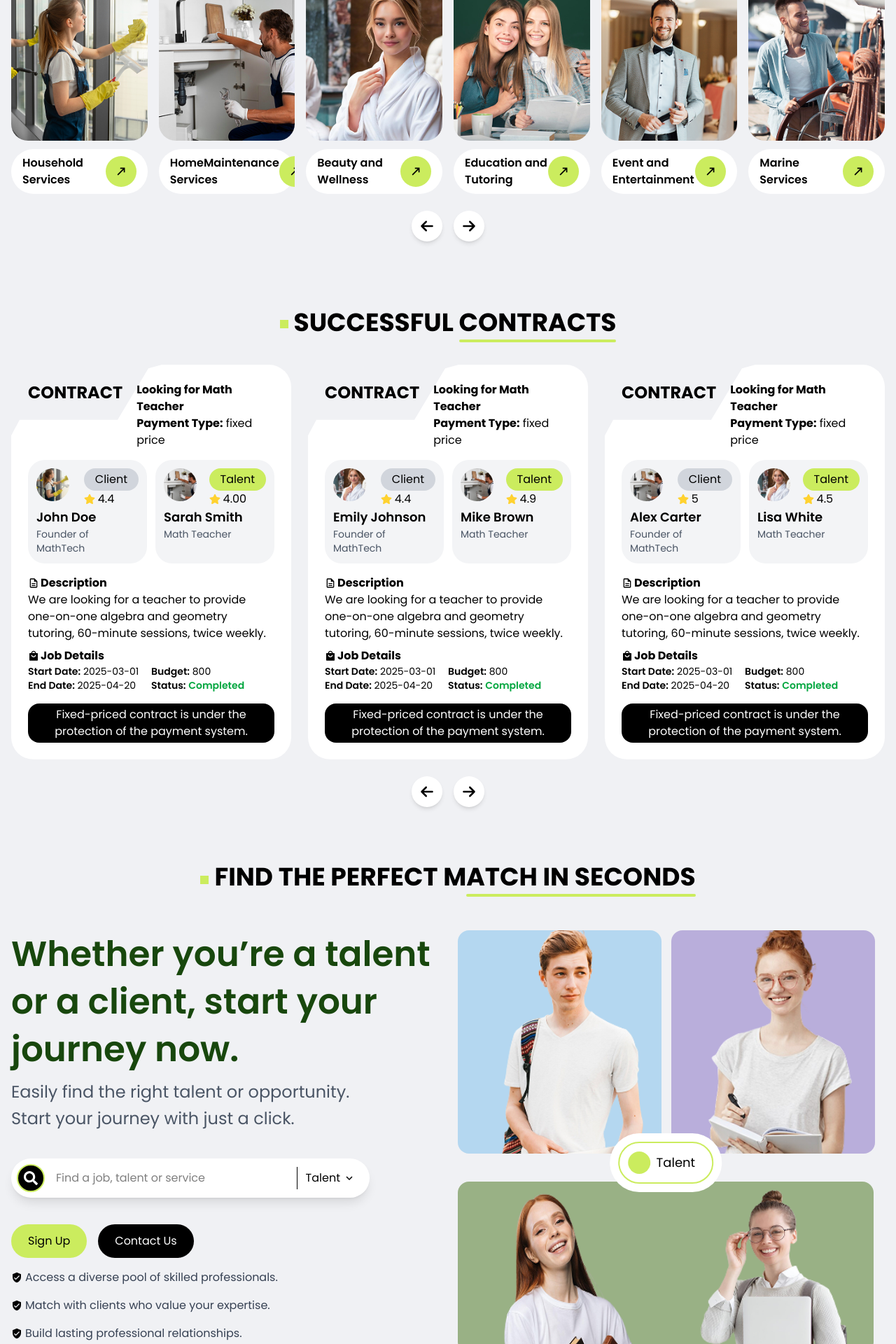
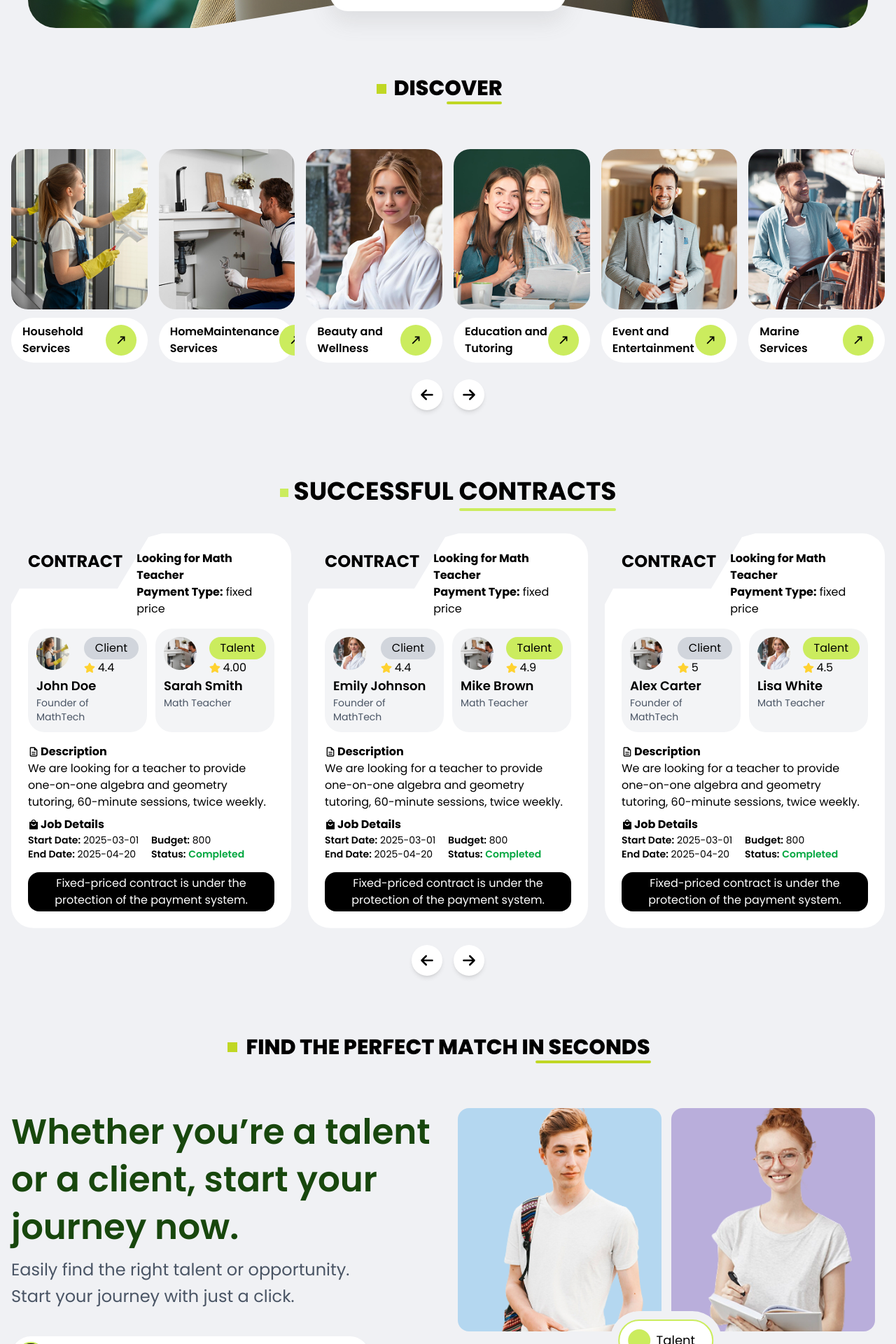
Before and after one commit to JilluRahmanJibon/Jobwhee-Landing-Page, a Next.js app: page / in a window 1280 px wide. Shown: the part 660-2580 px from the top of the page at 70% size. Built offline with nearby package versions, Linux system fonts and the light colour scheme.

Commit message:
update some code

```diff
--- a/src/components/MatchSection.js
+++ b/src/components/MatchSection.js
@@ -5,11 +5,14 @@ import Image from "next/image";
 import { useState } from "react";
 import { FaSearch, FaUser, FaBriefcase } from "react-icons/fa";
 import { MdKeyboardArrowDown, MdVerifiedUser } from "react-icons/md";
+import { IoIosSearch } from "react-icons/io";
 
-const MatchSection = () =>
-{
-    const [ isTalentOpen, setIsTalentOpen ] = useState(false);
-    const [ selectedTalent, setSelectedTalent ] = useState("talent");
+import { FaChevronUp } from "react-icons/fa6";
+import { FaChevronDown } from "react-icons/fa6";
+
+const MatchSection = () => {
+  const [isTalentOpen, setIsTalentOpen] = useState(false);
+  const [selectedTalent, setSelectedTalent] = useState("talent");
 
   const talents = [
     {
@@ -26,8 +29,7 @@ const MatchSection = () =>
     },
   ];
 
-    const handleTalentSelect = (code) =>
-    {
+  const handleTalentSelect = (code) => {
     setSelectedTalent(code);
     setIsTalentOpen(false);
   };
@@ -37,34 +39,38 @@ const MatchSection = () =>
       <div className="">
         {/* Title Section */}
 
-                    <div className="mb-8 flex justify-center items-center gap-2 pb-6">
-                        <div className="w-3 h-3 mt-2 bg-[#CBEC5E]"></div>
-                        <h2 className="text-2xl text-center sm:text-3xl md:text-4xl uppercase font-bold">
-                            Find the Perfect M
-                            <span className="relative">
-                                atch in Seconds
-                                <span className="absolute left-0 bottom-[-3px] w-full h-1 bg-[#CBEC5E] rounded-full"></span>
-                            </span>
-                        </h2>
+        {/* Tittle */}
+        <div className="[@media(min-width:1200px)]:w-[36.3rem] sm:w-[31.3rem] w-[18rem] relative mx-auto flex justify-center items-center text-center">
+          <h1 className="text-[#000000] [@media(min-width:1200px)]:!text-[30px] sm:text-[26px] text-[20px] font-[800] uppercase">
+          FIND THE PERFECT MATCH IN SECONDS
+          </h1>
+          <div className="absolute [@media(min-width:1200px)]:left-[-25px] left-[-20px] sm:top-0 top-[-15px] h-full flex items-center">
+            <div className="[@media(min-width:1200px)]:w-[14px] w-[10px] [@media(min-width:1200px)]:h-[14px] h-[10px] bg-[#C0D724]"></div>
+          </div>
+          <div className="absolute sm:right-0 right-[97px] bottom-0 h-full flex items-end">
+            <div className="[@media(min-width:1200px)]:!w-[165px] sm:w-[140px] w-[95px] [@media(min-width:1200px)]:h-[4px] h-[2px] rounded-[25px] bg-[#C0D724]"></div>
+          </div>
         </div>
 
         {/* Main Grid */}
-                    <div className="flex xl:flex-row flex-col  gap-6">
+        <div className="flex xl:flex-row flex-col  gap-6 mt-[4rem]">
           {/* Left Column */}
           <div className="flex flex-col justify-between space-y-6">
             <div>
               <h2 className="md:text-[50px] sm:text-[28px] text-[20px] md:leading-[68px] text-[#18470D] font-semibold mb-2">
-                                    Whether you’re a talent <br className="hidden md:block"/>
+                Whether you’re a talent <br className="hidden md:block" />
                 or a client, start your <br className="hidden md:block" />
                 journey now.
               </h2>
               <p className="md:text-[24px] sm:text-[16px] md:leading-[38px] text-gray-600">
-                                Easily find the right talent or opportunity. <br className="hidden md:block" /> Start your journey with just a click.
+                Easily find the right talent or opportunity.{" "}
+                <br className="hidden md:block" /> Start your journey with just
+                a click.
               </p>
             </div>
 
             {/* Search Bar */}
-                            <div className="relative flex items-center bg-white rounded-full shadow-lg max-w-lg">
+            <div className="relative [@media(min-width:450px)]:flex hidden items-center bg-white rounded-full shadow-lg max-w-lg">
               <div className="flex items-center pl-2">
                 <div className="bg-black border-2 border-[#CBEC5E] p-2 rounded-full">
                   <FaSearch className="w-5 h-5 text-white" />
@@ -80,7 +86,12 @@ const MatchSection = () =>
                   onClick={() => setIsTalentOpen(!isTalentOpen)}
                   className="border-l py-1 px-3  flex items-center space-x-1 text-black"
                 >
-                                        <span>{talents.find((talent) => talent.code === selectedTalent)?.name}</span>
+                  <span>
+                    {
+                      talents.find((talent) => talent.code === selectedTalent)
+                        ?.name
+                    }
+                  </span>
                   <MdKeyboardArrowDown className="text-lg" />
                 </button>
                 {isTalentOpen && (
@@ -93,8 +104,69 @@ const MatchSection = () =>
                       >
                         <div className="text-lg pt-1">{talent.icon}</div>
                         <div className="flex flex-col text-black">
-                                                        <span className="font-semibold text-sm">{talent.name}</span>
-                                                        <span className="text-xs text-gray-600">{talent.description}</span>
+                          <span className="font-semibold text-sm">
+                            {talent.name}
+                          </span>
+                          <span className="text-xs text-gray-600">
+                            {talent.description}
+                          </span>
+                        </div>
+                      </button>
+                    ))}
+                  </div>
+                )}
+              </div>
+            </div>
+            <div className="w-[100%] h-[50px] relative [@media(min-width:450px)]:hidden flex items-center bg-white rounded-full shadow-lg">
+              <div className="w-[42px] h-[42px] bg-black border-2 border-[#CBEC5E] flex justify-center items-center rounded-[50%] ml-[5px]">
+                <IoIosSearch className="text-[25px] text-white" />
+              </div>
+
+              <input
+                type="text"
+                placeholder="Find a job, talent or service"
+                className="flex-1 z-0 h-[50px] py-4 px-[10px] [@media(min-width:450px)]:text-[14px] text-[13px] font-[500] text-[#737373] placeholder:text-[#737373] outline-none"
+              />
+
+              <div className="relative mr-[5px]">
+                <div className="absolute left-0 top-0 h-full py-[13px]">
+                  <div className="w-[1px] h-full bg-[#737373]"></div>
+                </div>
+                <button
+                  onClick={() => {
+                    setIsTalentOpen(!isTalentOpen);
+                  }}
+                  className="bg-transparent [@media(min-width:450px)]:w-[100px] w-[80px] h-[52px] rounded-full flex justify-center items-center [@media(min-width:450px)]:gap-[10px] gap-[7px] text-black cursor-pointer"
+                >
+                  <span className="[@media(min-width:450px)]:text-[14px] text-[13px] font-[500] text-[#474747]">
+                    {
+                      talents.find((talent) => talent.code === selectedTalent)
+                        ?.name
+                    }
+                  </span>
+                  {isTalentOpen ? (
+                    <FaChevronUp className="text-[10px] text-[#474747] [@media(min-width:450px)]:mt-[1px] mt-0" />
+                  ) : (
+                    <FaChevronDown className="text-[10px] text-[#474747] [@media(min-width:450px)]:mt-[1px] mt-0" />
+                  )}
+                </button>
+
+                {isTalentOpen && (
+                  <div className="absolute right-0 mt-2 bg-white border border-gray-300 rounded-xl shadow-xl w-64 z-50 divide-y divide-gray-200">
+                    {talents.map((talent) => (
+                      <button
+                        key={talent.code}
+                        onClick={() => handleTalentSelect(talent.code)}
+                        className="flex items-start space-x-3 px-4 py-3 w-full text-left hover:bg-gray-100 transition-colors duration-200"
+                      >
+                        <div className="text-xl pt-1">{talent.icon}</div>
+                        <div className="flex flex-col text-black">
+                          <span className="font-[400] text-[14px] pb-[3px]">
+                            {talent.name}
+                          </span>
+                          <span className="text-[11px] text-[#3F3C3C] font-[400]">
+                            {talent.description}
+                          </span>
                         </div>
                       </button>
                     ))}
@@ -105,13 +177,13 @@ const MatchSection = () =>
 
             {/* Buttons and List */}
             <div className="space-y-4 pb-4">
-                                <div className="flex space-x-4">
-                                    <Link href="/signup" className="bg-[#CBEC5E] text-black py-3 px-6 rounded-full">
+              <div className="flex items-center">
+                <button className="sm:w-[122px] w-[96px] sm:h-[48px] h-[40px] sm:text-[14px] text-[12px] sm:mr-[18px] mr-[12px] font-[500] text-[#18470D] bg-[#CBEC5E] rounded-[30px]">
                   Sign Up
-                                    </Link>
-                                    <Link href="/contact-us" className="bg-black text-white py-3 px-6 rounded-full">
+                </button>
+                <button className="sm:w-[122px] w-[96px] sm:h-[48px] h-[40px] sm:text-[14px] text-[11px] font-[500] text-[#ffffff] bg-[#000000] rounded-[30px]">
                   Contact Us
-                                    </Link>
+                </button>
               </div>
               <ul className="space-y-4 text-sm sm:text-base text-gray-700">
                 <li className="flex items-start">
@@ -156,14 +228,13 @@ const MatchSection = () =>
 
             {/* Talent Overlay */}
             <div className="absolute top-[55%] left-1/2 transform -translate-x-1/2 -translate-y-1/2 z-10 flex items-center justify-center">
-                                <div className="bg-white  p-3 rounded-full bg-opacity-70 ">
-                                    <div className="flex border-2  p-3 border-[#CBEC5E] rounded-full items-center space-x-2">
+              <div className="bg-[#f0f1f4]  p-3 rounded-full bg-opacity-70 ">
+                <div className="flex bg-white border-2  p-3 border-[#CBEC5E] rounded-full items-center space-x-2">
                   <div className="w-8 h-8 rounded-full bg-[#CBEC5E]"></div>
-                                        <h3 className="text-lg pr-3 text-black">Talent</h3>
+                  <h3 className="sm:text-lg text-[14px] pr-3 text-black">Talent</h3>
                 </div>
               </div>
             </div>
-
 
             {/* Bottom Images */}
             <div className="bg-[#99B185] overflow-hidden rounded-2xl sm:w-[594px] sm:h-[245px]  grid grid-cols-2 gap-4">
--- a/src/components/banner.js
+++ b/src/components/banner.js
@@ -47,7 +47,7 @@ export default function Banner() {
   return (
     <div className="">
       <div
-        className="relative mt-[20px] [@media(min-width:1450px)]:!w-[1440px] [@media(min-width:1210px)]:!w-[1200px] [@media(min-width:810px)]:w-[780px] w-[90%] [@media(min-width:1450px)]:!h-[715px] [@media(min-width:1210px)]:!h-[594px] [@media(min-width:810px)]:!h-[398px] [@media(min-width:450px)]:h-[400px] h-[285px] [@media(min-width:1210px)]:px-[35px] px-[25px] [@media(min-width:1210px)]:pt-[35px] pt-[25px] [@media(min-width:1210px)]:pb-6 pb-[5px]
+        className="relative mt-[20px] [@media(min-width:1450px)]:!w-[1440px] [@media(min-width:1210px)]:!w-[1200px] [@media(min-width:810px)]:w-[780px] w-[90%] [@media(min-width:1450px)]:!h-[715px] [@media(min-width:1210px)]:!h-[594px] [@media(min-width:810px)]:h-[398px] [@media(min-width:450px)]:h-[400px] h-[285px] [@media(min-width:1210px)]:px-[35px] px-[25px] [@media(min-width:1210px)]:pt-[35px] pt-[25px] [@media(min-width:1210px)]:pb-6 pb-[5px]
          flex flex-col justify-between mx-auto"
       >
         <Image
--- a/src/components/discover.js
+++ b/src/components/discover.js
@@ -2,8 +2,7 @@ import { FaArrowLeft, FaArrowRight } from "react-icons/fa6";
 import { CgArrowTopRight } from "react-icons/cg";
 import Image from "next/image";
 
-const Discover = () =>
-{
+const Discover = () => {
   const discovers = [
     {
       img: "/images/d-1.png",
@@ -35,12 +34,16 @@ const Discover = () =>
     <div className="py-12 px-4">
       <div className="  text-center">
         {/* Discover More with Underline */}
-                <div className=" mb-10 flex justify-center  gap-2">
-                    <div className="w-3 h-3 mt-4 bg-[#CBEC5E] "></div>
-                    <h2 className="text-2xl sm:text-3xl uppercase font-bold md:text-4xl  ">
-                        DISC<span className=" relative">OVER  <span className="absolute left-0 bottom-[-3px] w-full h-1 bg-[#CBEC5E] rounded-full"></span></span>
-
-                    </h2>
+        <div className="[@media(min-width:1200px)]:!w-[9.6rem] sm:w-[8.5rem] w-[6.4rem] relative mx-auto flex justify-center items-center text-center [@media(min-width:1450px)]:!mt-[2rem] [@media(min-width:1200px)]:mt-[1rem] mt-0 [@media(min-width:1200px)]:mb-[4rem] mb-[2rem]">
+          <h1 className="text-[#000000] [@media(min-width:1200px)]:!text-[30px] sm:text-[26px] text-[20px] font-[800] uppercase">
+            Discover
+          </h1>
+          <div className="absolute [@media(min-width:1200px)]:left-[-25px] left-[-20px] top-0 h-full flex items-center">
+            <div className="[@media(min-width:1200px)]:w-[14px] w-[10px] [@media(min-width:1200px)]:h-[14px] h-[10px] bg-[#C0D724]"></div>
+          </div>
+          <div className="absolute right-0 bottom-0 h-full flex items-end">
+            <div className="[@media(min-width:1200px)]:!w-[79px]  sm:w-[70px] w-[50px] [@media(min-width:1200px)]:h-[4px] h-[2px] rounded-[25px] bg-[#C0D724]"></div>
+          </div>
         </div>
 
         {/* Discover Cards */}
--- a/src/components/stepsofsuccess.js
+++ b/src/components/stepsofsuccess.js
@@ -35,7 +35,7 @@ function stepsofsuccess ()
     },
   ];
   return (
-    <div className="w-full pb-[3rem]">
+    <div className="w-full pt-[2rem] pb-[3rem]">
       <div className="[@media(min-width:1450px)]:!w-[1440px] [@media(min-width:1210px)]:w-[1200px] w-full mx-auto ">
         <div className="[@media(min-width:1200px)]:w-[17.7rem] sm:w-[15.3rem] w-[11.9rem] relative mx-auto flex justify-center items-center text-center">
           <h1 className="text-[#000000] [@media(min-width:1200px)]:!text-[30px] sm:text-[26px] text-[20px] font-[800] uppercase">
```
Lines whose indentation alone changed are shown as unchanged.
